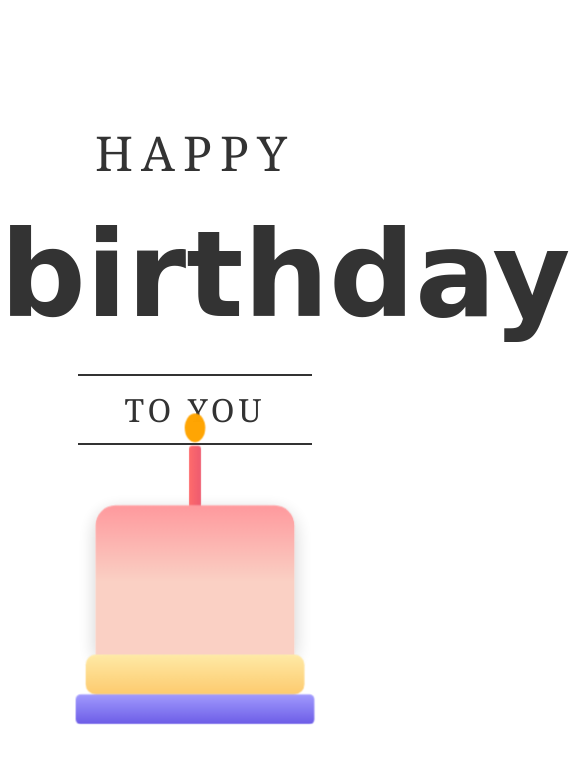
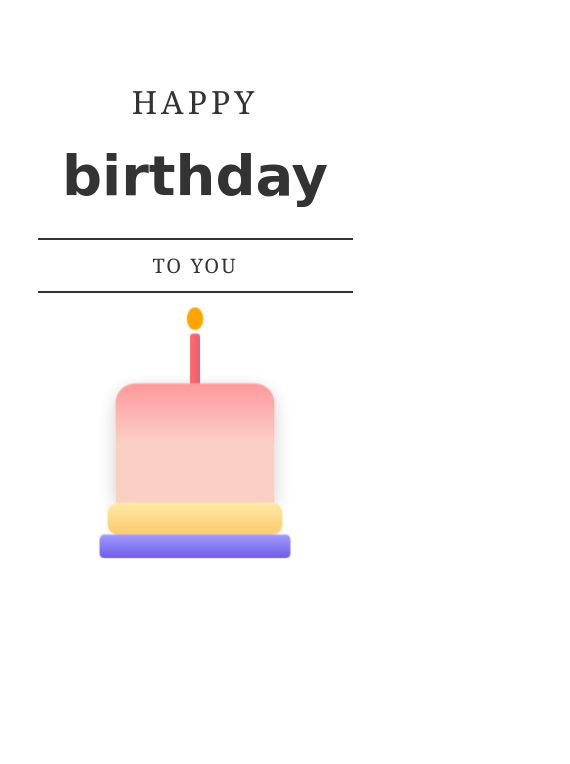
Before and after one commit to JAYNILSONI/Birthday-Wishes, a plain HTML site: page index.html in a window 390 px wide. Both pictures are taken after a click on the button "Click Me! 🎉". Shown: the whole page, 570 px wide, since content can reach past the window. Drawn offline with Linux system fonts and the light colour scheme.

Commit message:
Update index.html

```diff
--- a/index.html
+++ b/index.html
@@ -18,7 +18,7 @@
         display: block;
         overflow-x: hidden;
         text-align: center;
-        padding-top: 80px;
+        padding: 40px 20px;
     }
 
     .container {
@@ -38,7 +38,15 @@
         transition: all 0.3s ease;
         font-weight: bold;
         animation: pulse 2s infinite;
-        margin-top: 80px;
+        margin-top: 40px;
+    }
+
+    @media (max-width: 768px) {
+        .click-btn {
+            padding: 15px 40px;
+            font-size: 20px;
+            margin-top: 20px;
+        }
     }
 
     .click-btn:hover {
@@ -73,6 +81,13 @@
         margin-bottom: 20px;
     }
 
+    @media (max-width: 768px) {
+        .happy {
+            font-size: 32px;
+            letter-spacing: 4px;
+        }
+    }
+
     .happy.animate {
         animation: fadeInDown 1s ease forwards;
     }
@@ -85,6 +100,18 @@
         opacity: 0;
         transform: scale(0);
         margin-bottom: 30px;
+    }
+
+    @media (max-width: 768px) {
+        .birthday {
+            font-size: 72px;
+        }
+    }
+
+    @media (max-width: 480px) {
+        .birthday {
+            font-size: 56px;
+        }
     }
 
     .birthday.animate {
@@ -101,7 +128,26 @@
         border-bottom: 2px solid #333;
         padding: 12px 0;
         width: 60%;
-        margin: 0 auto 60px;
+        max-width: 400px;
+        margin: 0 auto 120px;
+    }
+
+    @media (max-width: 768px) {
+        .to-you {
+            font-size: 24px;
+            letter-spacing: 3px;
+            width: 80%;
+            margin: 0 auto 100px;
+        }
+    }
+
+    @media (max-width: 480px) {
+        .to-you {
+            font-size: 20px;
+            letter-spacing: 2px;
+            width: 90%;
+            margin: 0 auto 90px;
+        }
     }
 
     .to-you.animate {
@@ -128,6 +174,13 @@
         box-shadow: 0 5px 20px rgba(0, 0, 0, 0.2);
     }
 
+    @media (max-width: 480px) {
+        .cake {
+            width: 160px;
+            height: 120px;
+        }
+    }
+
     .cake-layer {
         width: 220px;
         height: 40px;
@@ -136,6 +189,15 @@
         bottom: -40px;
         left: -10px;
         border-radius: 10px;
+    }
+
+    @media (max-width: 480px) {
+        .cake-layer {
+            width: 176px;
+            height: 32px;
+            bottom: -32px;
+            left: -8px;
+        }
     }
 
     .cake-base {
@@ -148,20 +210,37 @@
         border-radius: 5px;
     }
 
+    @media (max-width: 480px) {
+        .cake-base {
+            width: 192px;
+            height: 24px;
+            bottom: -56px;
+            left: -16px;
+        }
+    }
+
     .candle {
         width: 12px;
         height: 60px;
         background: linear-gradient(to right, #ff6b6b, #ee5a6f);
         position: absolute;
-        top: -60px;  /* aligned */
+        top: -60px;
         left: 50%;
         transform: translateX(-50%);
         border-radius: 3px 3px 0 0;
     }
 
+    @media (max-width: 480px) {
+        .candle {
+            width: 10px;
+            height: 50px;
+            top: -50px;
+        }
+    }
+
     .flame {
         position: absolute;
-        top: -32px;  /* aligned */
+        top: -32px;
         left: 50%;
         transform: translateX(-50%);
         width: 20px;
@@ -169,6 +248,14 @@
         background: #ffa502;
         border-radius: 50%;
         animation: flicker 0.3s infinite alternate;
+    }
+
+    @media (max-width: 480px) {
+        .flame {
+            width: 16px;
+            height: 22px;
+            top: -26px;
+        }
     }
 
     @keyframes fadeInDown { to { opacity: 1; transform: translateY(0); } }
```
